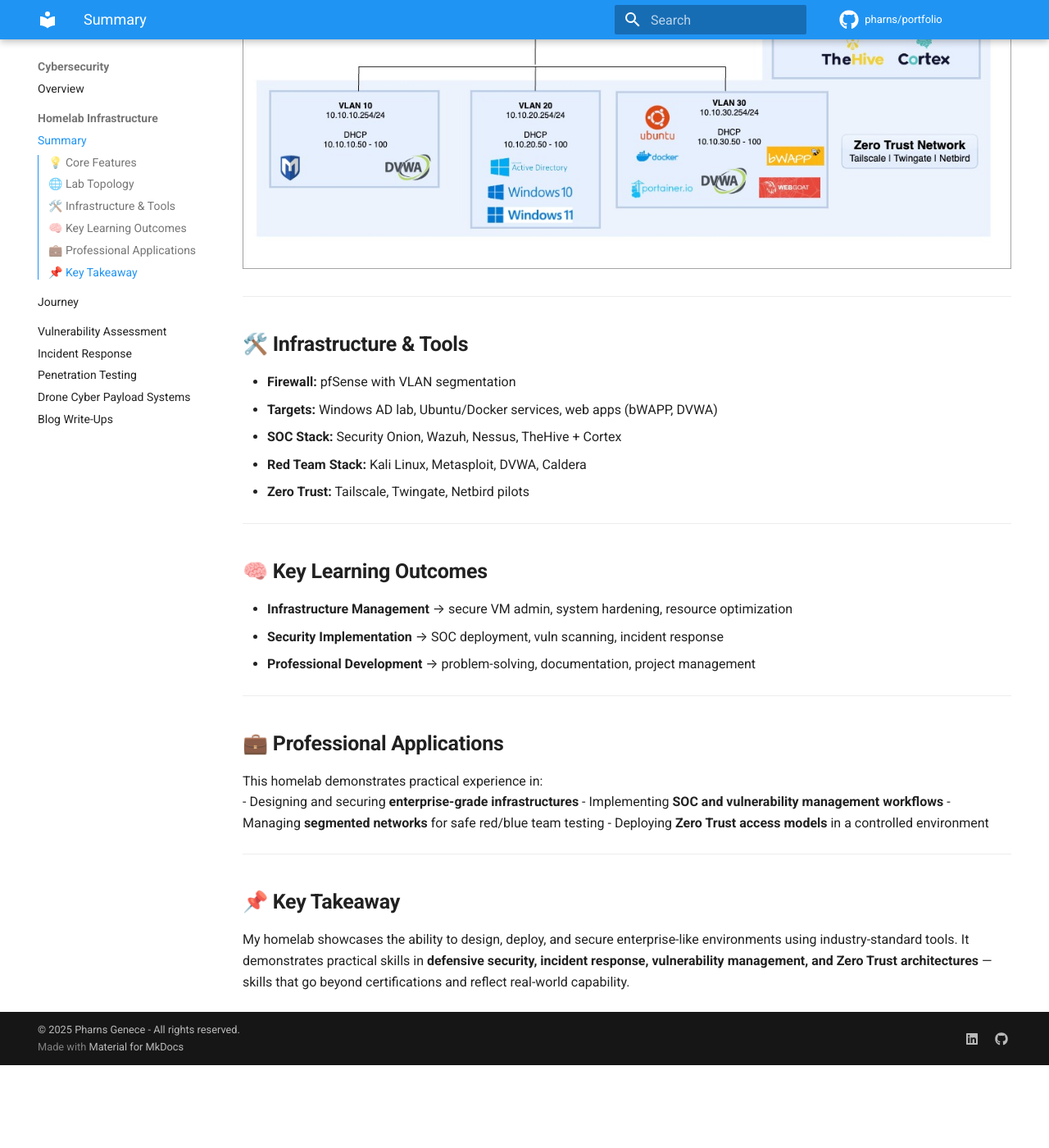
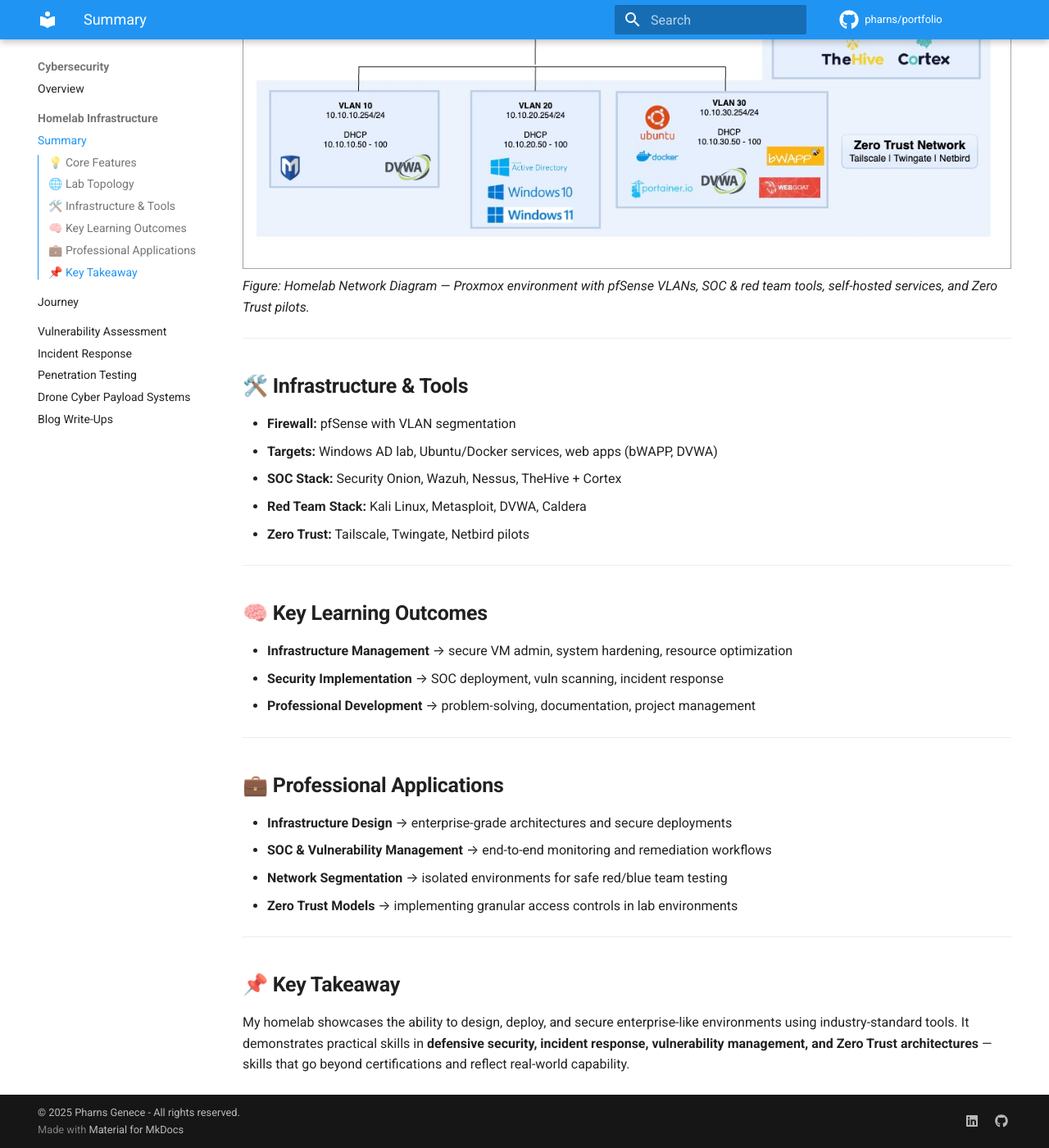
Before and after one commit to Pharns/portfolio, an MkDocs documentation site: the page built from docs/cybersecurity/homelab-infrastructure.md, in a window 1280 px wide and 1400 px high, scrolled down 1034 px. Shown: the whole window at 82% size. Built offline with MkDocs 1.6.1 and Material for MkDocs 9.7.7, drawn with Linux system fonts in a browser that asks for light colours; comment, search, counter and statistics services are not loaded; before the commit the page ends 2333 px from its top, so only the background shows below that.

Commit message:
image caption updated

```diff
--- a/docs/cybersecurity/homelab-infrastructure.md
+++ b/docs/cybersecurity/homelab-infrastructure.md
@@ -15,7 +15,9 @@
 ---
 
 ## 🌐 **Lab Topology**
-![Alt text](../assets/images/HomeLab Network Diagram-Github.jpg)
+![Homelab Network Diagram](../assets/images/HomeLab Network Diagram-Github.jpg)
+*Figure: Homelab Network Diagram — Proxmox environment with pfSense VLANs, SOC & red team tools, self-hosted services, and Zero Trust pilots.*
+
 
 ---
 
@@ -36,11 +38,11 @@
 ---
 
 ## 💼 **Professional Applications**
-This homelab demonstrates practical experience in:
-- Designing and securing **enterprise-grade infrastructures**
-- Implementing **SOC and vulnerability management workflows**
-- Managing **segmented networks** for safe red/blue team testing
-- Deploying **Zero Trust access models** in a controlled environment
+- **Infrastructure Design** → enterprise-grade architectures and secure deployments
+- **SOC & Vulnerability Management** → end-to-end monitoring and remediation workflows
+- **Network Segmentation** → isolated environments for safe red/blue team testing
+- **Zero Trust Models** → implementing granular access controls in lab environments
+
 
 ---
 
```
Also changed, not shown: 2 other files.
